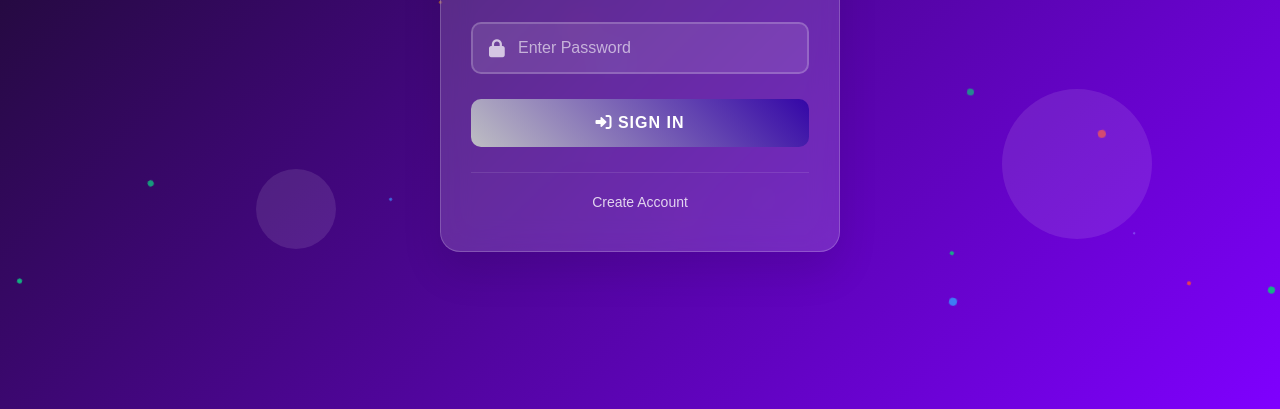
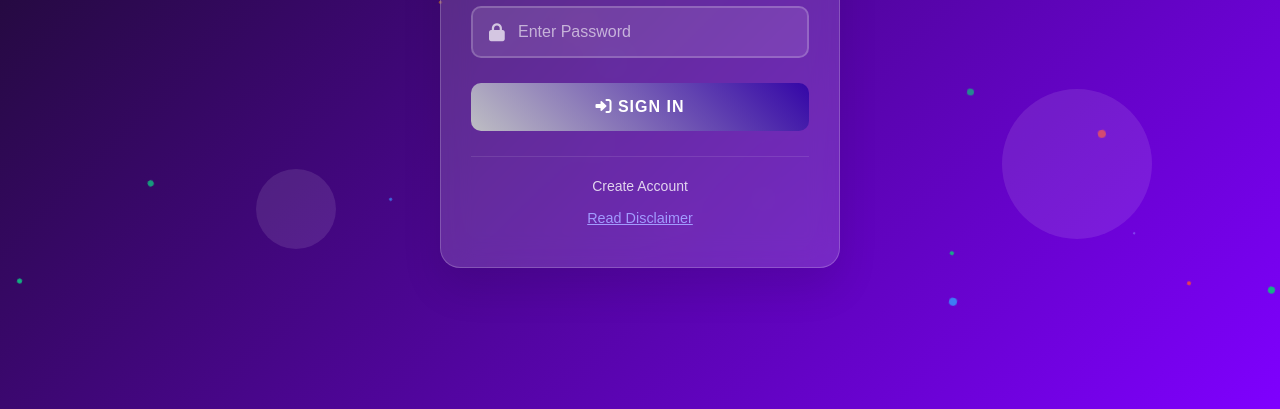
Before and after one commit to FranCdeR/BudgetWise, a website: page public/index.html in a window 1280 px wide. Shown: the part 391-800 px from the top of the page. Drawn offline with Linux system fonts and the light colour scheme.

Commit message:
Update index.html

```diff
--- a/public/index.html
+++ b/public/index.html
@@ -85,6 +85,7 @@
 
                 <div class="form-footer">
                     <a href="#" class="link" onclick="showRegister(event)">Create Account</a>
+                    <br> <button type="button" class="disclaimer-btn" onclick="openDisclaimer()">Read Disclaimer</button>
              </div>
             </div>
     </div>
@@ -233,8 +234,6 @@
 
 </script>
 
-    <button type="button" class="disclaimer-btn" onclick="openDisclaimer()">Read Disclaimer</button>
-
     <div id="disclaimerModal" class="modal-overlay">
         <div class="modal-content">
             <h2>⚠️ Important Disclaimer</h2>
```
